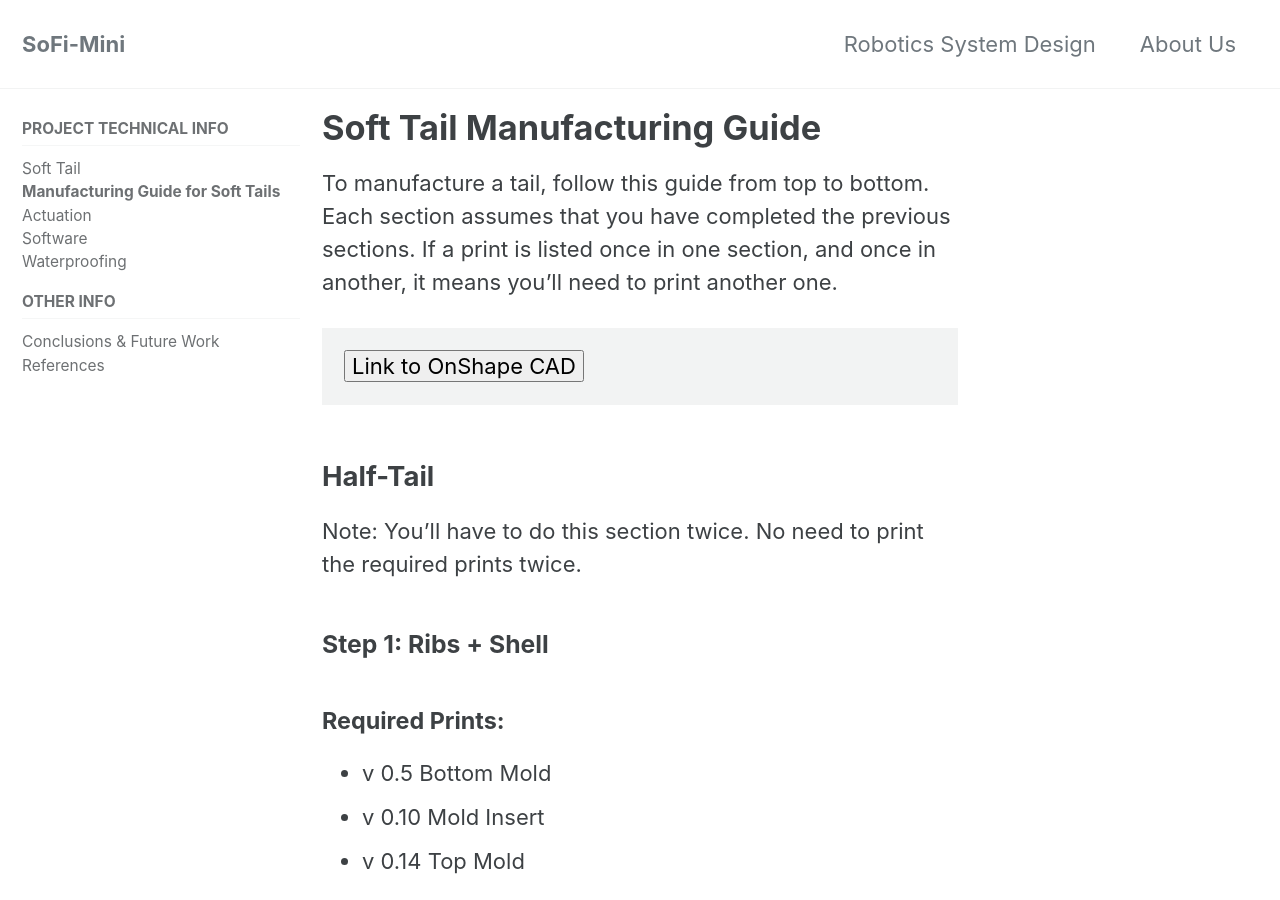
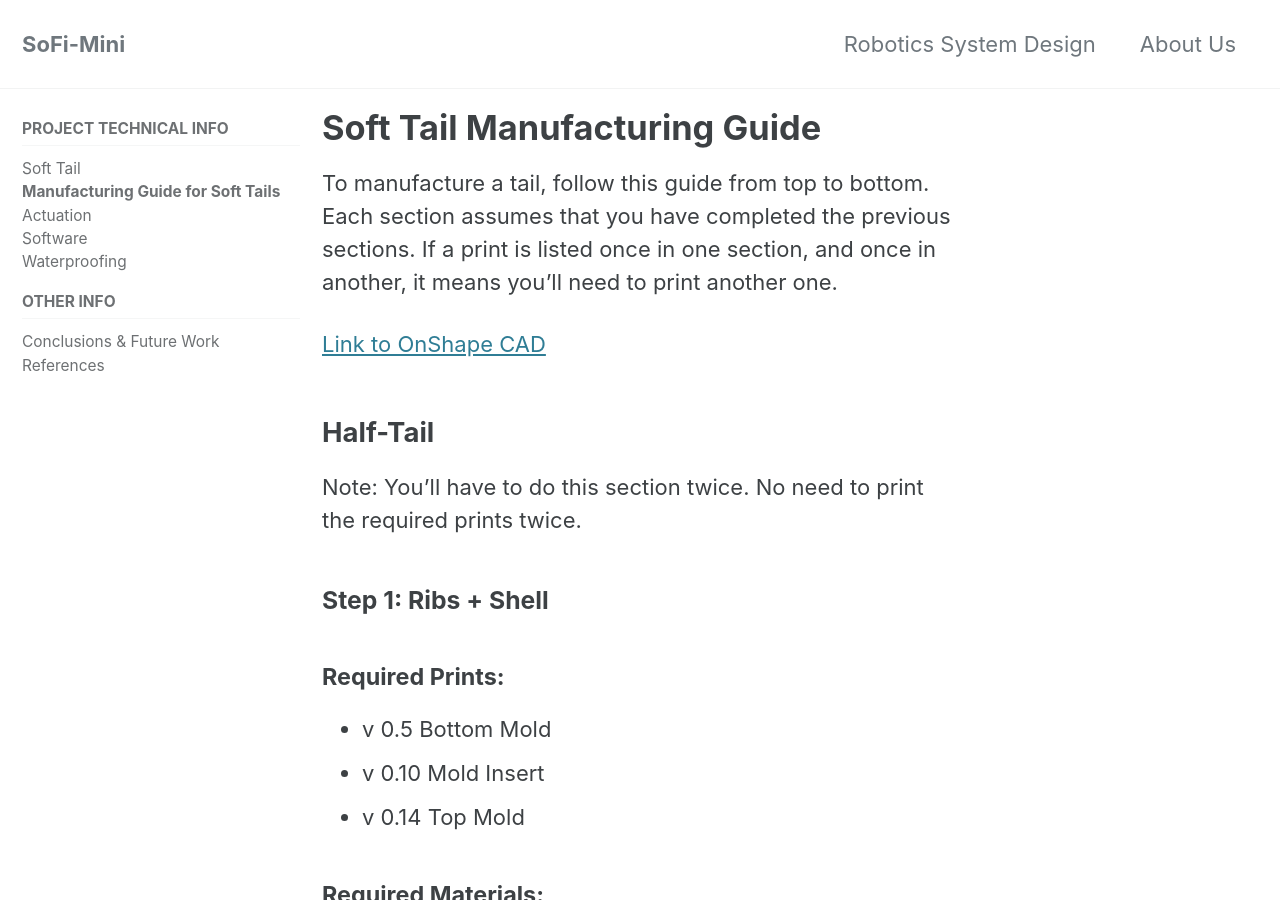
Before and after one commit to AmyPhung/robo_fish, a Jekyll site: the page built from _pages/manufacturing_guide.md, in a window 1280 px wide and 900 px high. Built offline with Jekyll 4.4.1, drawn with Linux system fonts in a browser that asks for light colours; cached includes are drawn as plain includes.

Commit message:
Update manufacturing_guide.md

```diff
--- a/_pages/manufacturing_guide.md
+++ b/_pages/manufacturing_guide.md
@@ -7,10 +7,7 @@ sidebar:
 ---
 To manufacture a tail, follow this guide from top to bottom. Each section assumes that you have completed the previous sections. If a print is listed once in one section, and once in another, it means you’ll need to print another one.
 
-<form method="get" action="https://cad.onshape.com/documents/fe4b32406be11c09bbe7cdbf/w/299111820bac3caaa051841e/e/472fa33427866a6de1dbed42">
-    <button type="submit">Link to OnShape CAD</button>
-</form>
-
+[Link to OnShape CAD](https://cad.onshape.com/documents/fe4b32406be11c09bbe7cdbf/w/299111820bac3caaa051841e/e/472fa33427866a6de1dbed42)
 
 ## Half-Tail
 Note: You’ll have to do this section twice. No need to print the required prints twice.
```
